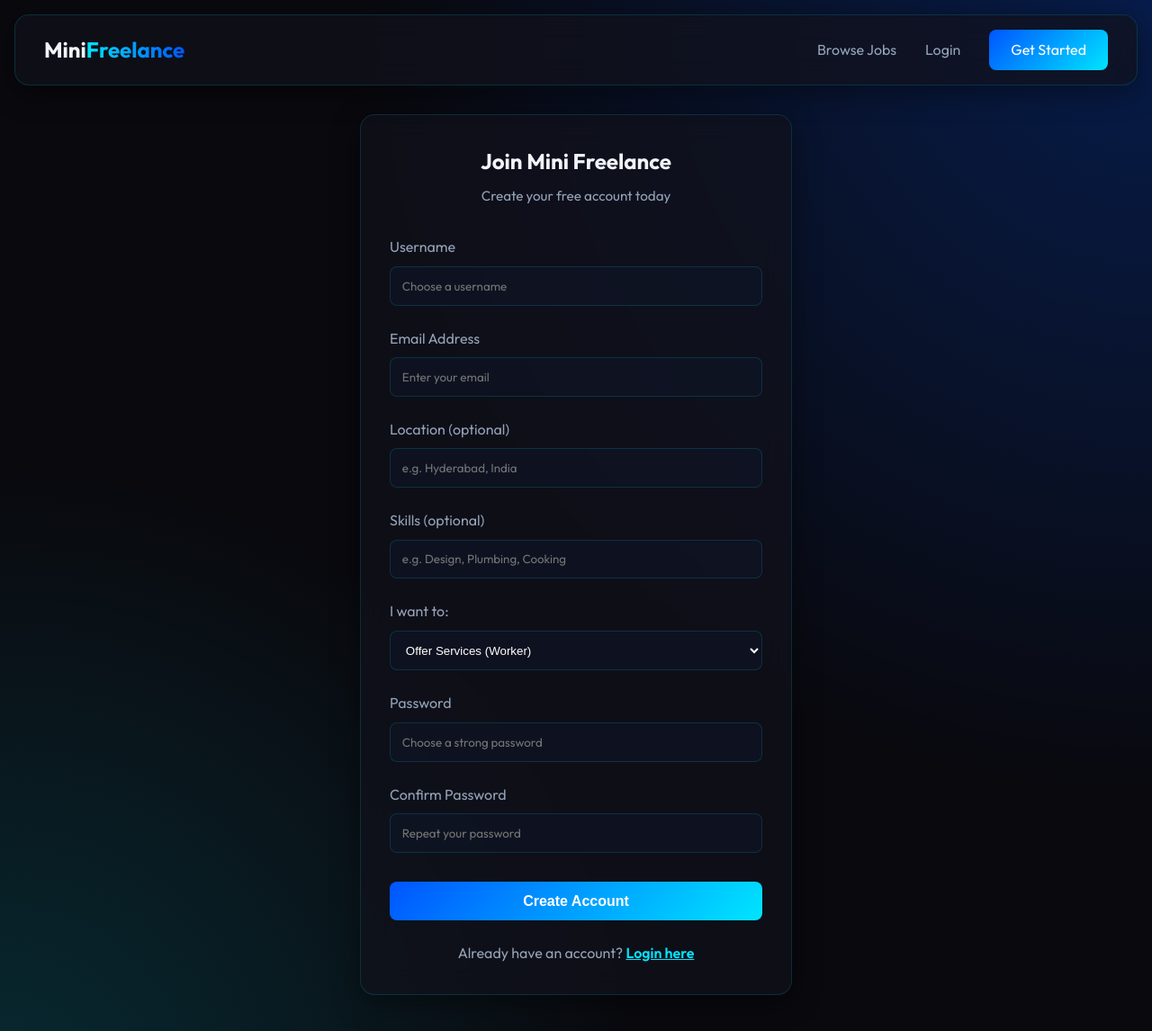
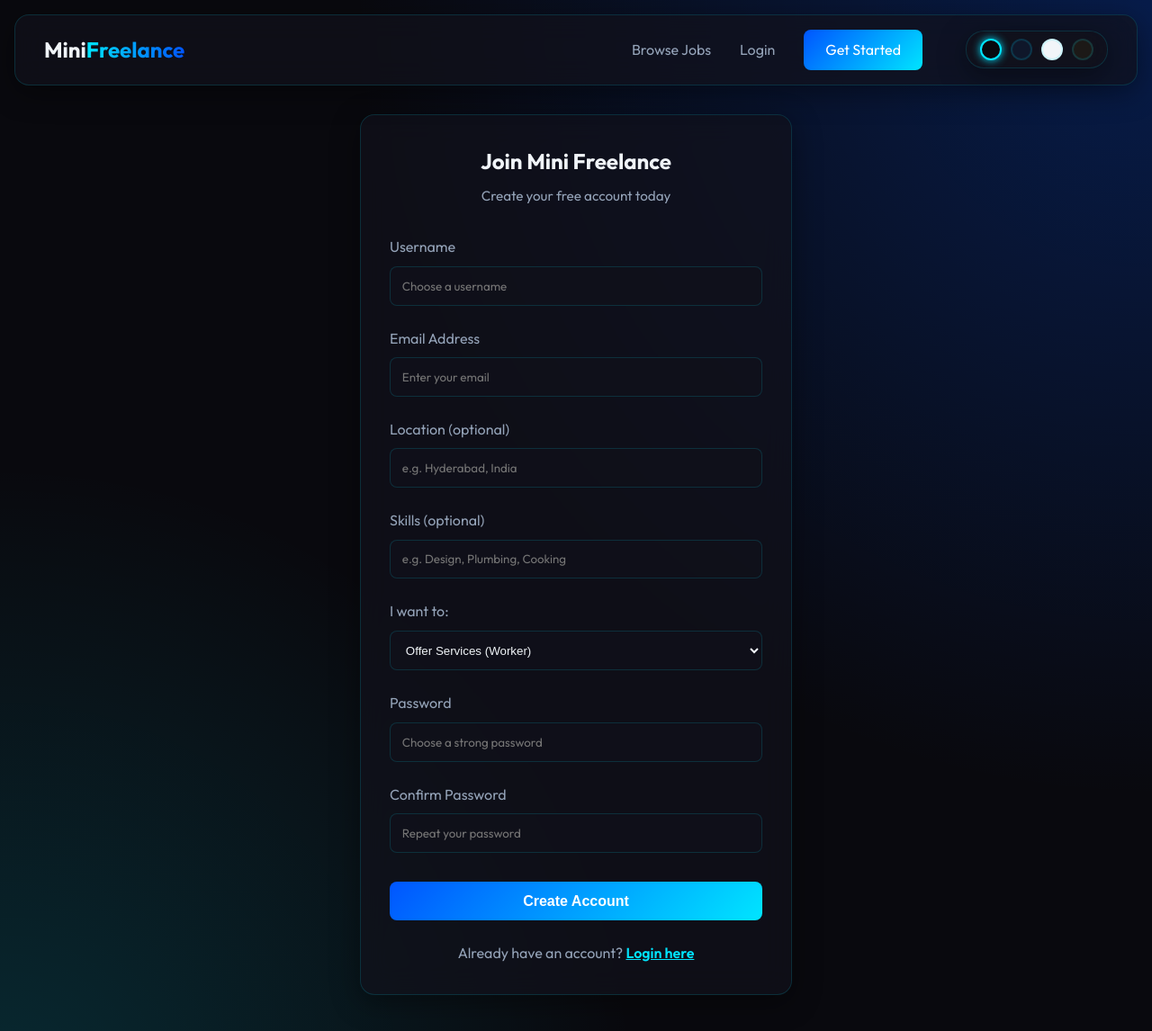
Before and after one commit to vijaya6997/my-app, a Flask app: page /register in a window 1280 px wide. Shown: the top 1146 px of the page at 90% size. Run offline with Flask 3, Linux system fonts and the light colour scheme.

Commit message:
Fix dashboard inline styles for theme compatibility and accessibility

```diff
--- a/app/static/css/style.css
+++ b/app/static/css/style.css
@@ -200,10 +200,10 @@ body {
 .form-group textarea {
     width: 100%;
     padding: 0.8rem;
-    background: rgba(15, 23, 42, 0.5);
+    background: var(--bg-card);
     border: 1px solid var(--glass-border);
     border-radius: 8px;
-    color: white;
+    color: var(--text-main);
     font-family: inherit;
 }
 
@@ -242,10 +242,10 @@ body {
 .custom-select {
     width: 100%;
     padding: 0.8rem;
-    background: rgba(15, 23, 42, 0.5);
+    background: var(--bg-card);
     border: 1px solid var(--glass-border);
     border-radius: 8px;
-    color: white;
+    color: var(--text-main);
     cursor: pointer;
 }
 
@@ -291,3 +291,71 @@ body {
 .mini-item small {
     color: var(--text-muted);
 }
+
+/* Theme Switching System */
+body.midnight-theme {
+    --primary: #3b82f6;
+    --secondary: #1d4ed8;
+    --bg-dark: #0f172a;
+    --bg-card: rgba(30, 41, 59, 0.7);
+    --text-main: #f8fafc;
+    --text-muted: #94a3b8;
+    --accent: #f43f5e;
+    --glass-border: rgba(59, 130, 246, 0.2);
+}
+
+body.light-theme {
+    --primary: #0ea5e9;
+    --secondary: #0284c7;
+    --bg-dark: #f1f5f9;
+    --bg-card: rgba(255, 255, 255, 0.8);
+    --text-main: #0f172a;
+    --text-muted: #64748b;
+    --accent: #e11d48;
+    --glass-border: rgba(14, 165, 233, 0.2);
+}
+
+body.sunset-theme {
+    --primary: #f59e0b;
+    --secondary: #d97706;
+    --bg-dark: #1c1917;
+    --bg-card: rgba(41, 37, 36, 0.7);
+    --text-main: #fff7ed;
+    --text-muted: #a8a29e;
+    --accent: #ef4444;
+    --glass-border: rgba(245, 158, 11, 0.15);
+}
+
+/* Smooth transition for theme change */
+body {
+    transition: background-color 0.5s ease, color 0.5s ease;
+}
+
+.theme-btn {
+    width: 24px;
+    height: 24px;
+    border-radius: 50%;
+    border: 2px solid var(--glass-border);
+    cursor: pointer;
+    transition: transform 0.2s ease, border-color 0.2s ease;
+    padding: 0;
+}
+
+.theme-btn:hover {
+    transform: scale(1.2);
+}
+
+.theme-btn.active {
+    border-color: var(--primary);
+    box-shadow: 0 0 10px var(--primary);
+}
+
+.theme-switcher {
+    display: flex;
+    gap: 10px;
+    background: var(--bg-card);
+    padding: 8px 15px;
+    border-radius: 20px;
+    border: 1px solid var(--glass-border);
+    margin-left: 1rem;
+}
--- a/app/static/js/main.js
+++ b/app/static/js/main.js
@@ -12,4 +12,38 @@ document.addEventListener('DOMContentLoaded', function () {
             }, 500);
         }, 4000);
     });
+
+    // Theme Switcher Logic
+    const themeBtns = document.querySelectorAll('.theme-btn');
+    const body = document.body;
+
+    // Load saved theme
+    const savedTheme = localStorage.getItem('theme') || 'dark-theme';
+    setTheme(savedTheme);
+
+    themeBtns.forEach(btn => {
+        btn.addEventListener('click', () => {
+            const theme = btn.dataset.theme;
+            setTheme(theme);
+        });
+    });
+
+    function setTheme(theme) {
+        // Remove all previous themes
+        body.classList.remove('midnight-theme', 'light-theme', 'sunset-theme', 'dark-theme');
+        // Add current theme
+        body.classList.add(theme);
+
+        // Update active state on buttons
+        themeBtns.forEach(btn => {
+            if (btn.dataset.theme === theme) {
+                btn.classList.add('active');
+            } else {
+                btn.classList.remove('active');
+            }
+        });
+
+        // Save preference
+        localStorage.setItem('theme', theme);
+    }
 });
--- a/app/templates/base.html
+++ b/app/templates/base.html
@@ -37,6 +37,16 @@
                 <a href="{{ url_for('auth.login') }}">Login</a>
                 <a href="{{ url_for('auth.register') }}" class="btn-primary">Get Started</a>
                 {% endif %}
+                <div class="theme-switcher glass">
+                    <button class="theme-btn" data-theme="dark-theme" style="background: #09090e;"
+                        title="Cyberpunk"></button>
+                    <button class="theme-btn" data-theme="midnight-theme" style="background: #0f172a;"
+                        title="Midnight"></button>
+                    <button class="theme-btn" data-theme="light-theme" style="background: #f1f5f9;"
+                        title="Light"></button>
+                    <button class="theme-btn" data-theme="sunset-theme" style="background: #1c1917;"
+                        title="Sunset"></button>
+                </div>
             </div>
         </div>
     </nav>
```
Also changed, not shown: app/templates/dashboard.html (+5 -4 lines).
